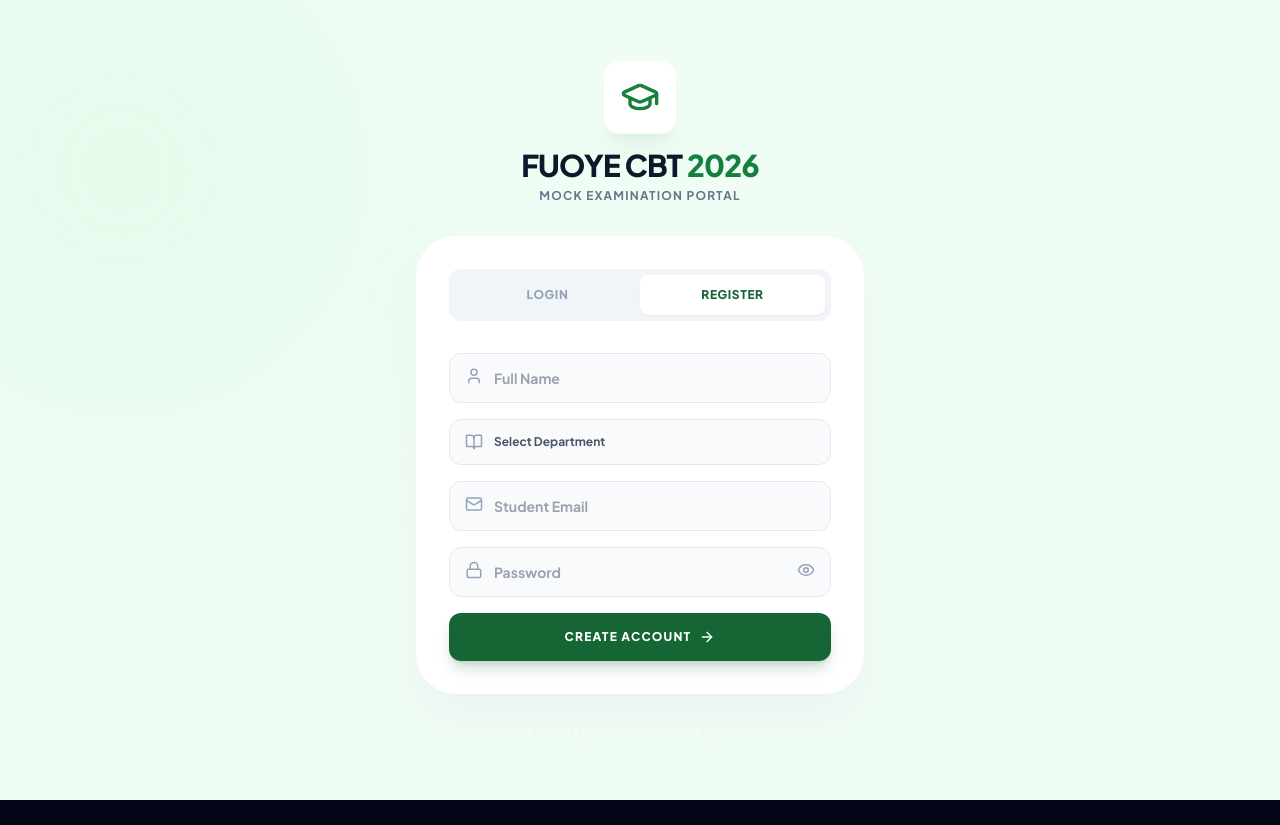
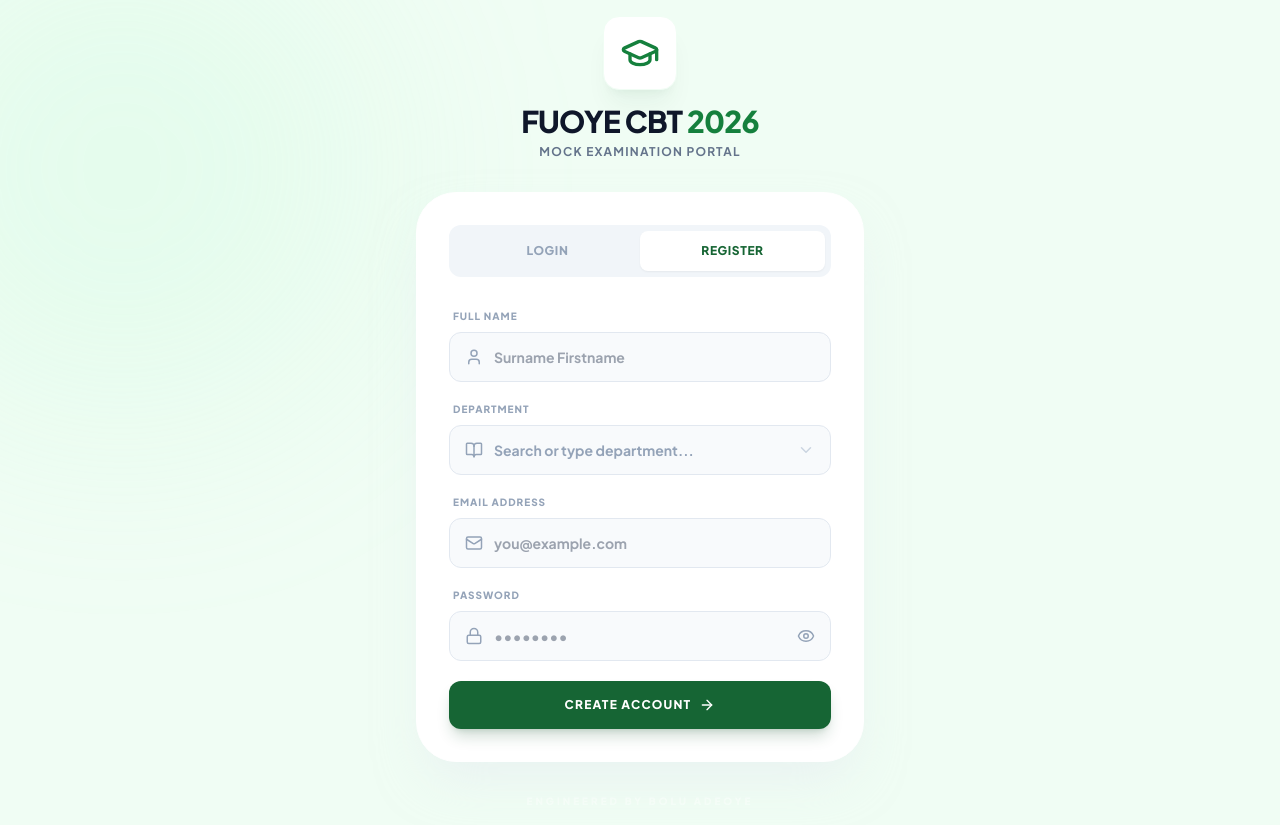
Before and after one commit to boluadeoye/world-class-blog-frontend, a Next.js app: page /cbt in a window 1280 px wide. Both pictures are taken after a click on the button "REGISTER". Before the commit the page ends 800 px from the top, so only its background shows below. Built offline with nearby package versions, Linux system fonts and the light colour scheme.

Commit message:
Feat: Hybrid Searchable/Typeable Department Selector with Premium UI

```diff
--- a/src/app/cbt/page.js
+++ b/src/app/cbt/page.js
@@ -1,71 +1,141 @@
 "use client";
-import { useState } from "react";
+import { useState, useEffect, useRef } from "react";
 import { useRouter } from "next/navigation";
-import { User, Mail, Lock, ArrowRight, GraduationCap, Eye, EyeOff, CheckCircle, Loader2, Building2, BookOpen, AlertTriangle, XCircle } from "lucide-react";
+import {
+  User, Mail, Lock, ArrowRight, GraduationCap, Eye, EyeOff,
+  CheckCircle, Loader2, Building2, BookOpen, AlertTriangle,
+  XCircle, Search, PlusCircle, ChevronDown
+} from "lucide-react";
 import { motion, AnimatePresence } from "framer-motion";
 
-const DEPARTMENTS = [
-  "Accounting", "Adult Education", "Agricultural & Bio-resources Engineering", "Agricultural Economics & Extension",
-  "Agriculture", "Anatomy", "Animal & Environmental Biology", "Animal Production & Health",
-  "Architecture", "Banking and Finance", "Biochemistry", "Building", "Business Administration",
-  "Chemistry", "Civil Engineering", "Computer Engineering", "Computer Science",
-  "Criminology and Security Studies", "Crop Science and Horticulture", "Demography and Social Statistics",
-  "Economics", "Educational Management", "Educational Technology", "Electrical & Electronics Engineering",
-  "English and Literary Studies", "Estate Management", "Fisheries and Aquaculture",
-  "Food Science and Technology", "Geology", "Guidance and Counseling",
-  "History and International Studies", "Hospitality and Tourism Management", "Human Kinetics",
-  "Industrial Chemistry", "Library and Information Science", "Linguistics and Languages",
-  "Mass Communication", "Mathematics", "Mechanical Engineering", "Mechatronics Engineering",
-  "Medical Laboratory Science", "Metallurgical and Materials Engineering", "Microbiology",
-  "Nursing Science", "Peace and Conflict Studies", "Pharmacy", "Physics", "Physiology",
-  "Plant Science and Biotechnology", "Political Science", "Psychology", "Public Administration",
-  "Quantity Surveying", "Radiography", "Religious Studies", "Science Education",
-  "Sociology", "Soil Science and Land Resources Management", "Statistics", "Surveying and Geoinformatics",
-  "Theatre and Media Arts", "Urban and Regional Planning", "Water Resources Management and Agrometeorology"
-];
+const INITIAL_DEPARTMENTS = [
+  "Accounting", "Agriculture", "Anatomy", "Architecture", "Biochemistry",
+  "Business Administration", "Civil Engineering", "Computer Science",
+  "Criminology and Security Studies", "Economics", "English and Literary Studies",
+  "History and International Studies", "Law", "Mass Communication",
+  "Mechanical Engineering", "Microbiology", "Nursing Science", "Pharmacy",
+  "Political Science", "Psychology", "Sociology", "Theatre and Media Arts"
+].sort();
 
-/* === WELCOME MODAL === */
-function WelcomeModal({ name }) {
+/* === CUSTOM SEARCHABLE SELECTOR === */
+function DepartmentSelector({ value, onChange }) {
+  const [isOpen, setIsOpen] = useState(false);
+  const [searchTerm, setSearchTerm] = useState(value || "");
+  const wrapperRef = useRef(null);
+
+  const filtered = INITIAL_DEPARTMENTS.filter(d =>
+    d.toLowerCase().includes(searchTerm.toLowerCase())
+  );
+
+  const showCustomOption = searchTerm.length > 0 && !INITIAL_DEPARTMENTS.includes(searchTerm);
+
+  useEffect(() => {
+    function handleClickOutside(event) {
+      if (wrapperRef.current && !wrapperRef.current.contains(event.target)) {
+        setIsOpen(false);
+      }
+    }
+    document.addEventListener("mousedown", handleClickOutside);
+    return () => document.removeEventListener("mousedown", handleClickOutside);
+  }, []);
+
+  return (
+    <div className="relative group" ref={wrapperRef}>
+      <label className="block text-[10px] font-black text-slate-400 uppercase tracking-widest mb-2 ml-1">Department</label>
+      <div className="relative flex items-center">
+        <BookOpen className={`absolute left-4 transition-colors ${isOpen ? 'text-green-600' : 'text-slate-400'}`} size={18} />
+        <input
+          type="text"
+          placeholder="Search or type department..."
+          className="w-full pl-11 pr-10 py-3.5 bg-slate-50 border border-slate-200 rounded-xl focus:bg-white focus:border-green-500 focus:ring-4 focus:ring-green-500/10 outline-none transition-all font-bold text-slate-800 placeholder-slate-400 text-sm"
+          value={searchTerm}
+          onFocus={() => setIsOpen(true)}
+          onChange={(e) => {
+            setSearchTerm(e.target.value);
+            onChange(e.target.value);
+            setIsOpen(true);
+          }}
+        />
+        <ChevronDown className={`absolute right-4 text-slate-300 transition-transform duration-300 ${isOpen ? 'rotate-180' : ''}`} size={18} />
+      </div>
+
+      <AnimatePresence>
+        {isOpen && (
+          <motion.div
+            initial={{ opacity: 0, y: 10 }}
+            animate={{ opacity: 1, y: 0 }}
+            exit={{ opacity: 0, y: 10 }}
+            className="absolute z-[150] w-full mt-2 bg-white/90 backdrop-blur-xl border border-slate-200 rounded-2xl shadow-2xl max-h-60 overflow-y-auto custom-scrollbar p-2"
+          >
+            {filtered.map((dept) => (
+              <button
+                key={dept}
+                type="button"
+                className="w-full text-left px-4 py-3 rounded-xl text-sm font-bold text-slate-700 hover:bg-green-600 hover:text-white transition-all flex items-center justify-between group/item"
+                onClick={() => {
+                  setSearchTerm(dept);
+                  onChange(dept);
+                  setIsOpen(false);
+                }}
+              >
+                {dept}
+                <CheckCircle size={14} className="opacity-0 group-hover/item:opacity-100" />
+              </button>
+            ))}
+
+            {showCustomOption && (
+              <button
+                type="button"
+                className="w-full text-left px-4 py-3 rounded-xl text-sm font-black text-green-700 bg-green-50 border border-green-100 mt-1 flex items-center gap-2"
+                onClick={() => setIsOpen(false)}
+              >
+                <PlusCircle size={16} />
+                Use: "{searchTerm}"
+              </button>
+            )}
+
+            {filtered.length === 0 && !showCustomOption && (
+              <div className="p-4 text-center text-xs font-bold text-slate-400 uppercase italic">
+                Type to add manually
+              </div>
+            )}
+          </motion.div>
+        )}
+      </AnimatePresence>
+    </div>
+  );
+}
+
+/* === MODALS === */
+function WelcomeModal({ name, isLogin }) {
   return (
     <div className="fixed inset-0 z-[200] flex items-center justify-center bg-black/80 backdrop-blur-sm p-6">
-      <motion.div
-        initial={{ scale: 0.8, opacity: 0 }}
-        animate={{ scale: 1, opacity: 1 }}
-        className="bg-white rounded-3xl p-8 max-w-sm w-full text-center shadow-2xl relative overflow-hidden"
-      >
+      <motion.div initial={{ scale: 0.8, opacity: 0 }} animate={{ scale: 1, opacity: 1 }} className="bg-white rounded-3xl p-8 max-w-sm w-full text-center shadow-2xl relative overflow-hidden">
         <div className="absolute top-0 left-0 w-full h-2 bg-gradient-to-r from-green-400 to-emerald-600"></div>
-        <div className="mx-auto w-20 h-20 bg-green-100 rounded-full flex items-center justify-center mb-6 animate-bounce">
-          <CheckCircle size={40} className="text-green-600" />
-        </div>
-        <h2 className="text-2xl font-black text-gray-900 mb-2">Welcome Back!</h2>
-        <p className="text-gray-500 font-medium mb-6">Resuming session for <br/><span className="text-green-700 font-bold text-lg">{name}</span></p>
-        <div className="flex justify-center gap-2 text-xs font-bold text-gray-400 uppercase tracking-widest">
-          <Loader2 size={14} className="animate-spin" /> Redirecting to HQ
+        <div className="mx-auto w-20 h-20 bg-green-100 rounded-full flex items-center justify-center mb-6 animate-bounce"><CheckCircle size={40} className="text-green-600" /></div>
+        <h2 className="text-2xl font-black text-gray-900 mb-2">{isLogin ? "Welcome Back!" : "Welcome to the Portal!"}</h2>
+        <p className="text-gray-500 font-medium mb-6">{isLogin ? "Resuming session for" : "Account successfully created for"} <br/><span className="text-green-700 font-bold text-lg">{name}</span></p>
+        <div className="flex justify-center gap-2 text-xs font-bold text-gray-400 uppercase tracking-widest"><Loader2 size={14} className="animate-spin" /> Initializing HQ</div>
+      </motion.div>
+    </div>
+  );
+}
+
+function StatusModal({ type, message, onClose }) {
+  return (
+    <div className="fixed inset-0 z-[200] flex items-center justify-center bg-black/80 backdrop-blur-sm p-6">
+      <motion.div initial={{ scale: 0.9, opacity: 0 }} animate={{ scale: 1, opacity: 1 }} className="bg-white rounded-2xl shadow-2xl max-w-xs w-full overflow-hidden">
+        <div className={`p-6 flex flex-col items-center text-center ${type === 'error' ? 'bg-red-50' : 'bg-green-50'}`}>
+          <div className={`w-16 h-16 rounded-full flex items-center justify-center mb-4 ${type === 'error' ? 'bg-red-100 text-red-600' : 'bg-green-100 text-green-600'}`}>{type === 'error' ? <XCircle size={32} /> : <CheckCircle size={32} />}</div>
+          <h3 className={`font-black text-lg uppercase mb-2 ${type === 'error' ? 'text-red-900' : 'text-green-900'}`}>{type === 'error' ? 'Access Denied' : 'Success'}</h3>
+          <p className="text-gray-600 text-xs font-medium leading-relaxed mb-6">{message}</p>
+          <button onClick={onClose} className={`w-full py-3 rounded-xl font-black text-xs uppercase tracking-widest shadow-lg text-white ${type === 'error' ? 'bg-red-600 hover:bg-red-700' : 'bg-green-700 hover:bg-green-800'}`}>Try Again</button>
         </div>
       </motion.div>
     </div>
   );
 }
 
-/* === STATUS MODAL === */
-function StatusModal({ type, message, onClose }) {
-  return (
-    <div className="fixed inset-0 z-[200] flex items-center justify-center bg-black/80 backdrop-blur-sm p-6">
-      <motion.div initial={{ scale: 0.9, opacity: 0 }} animate={{ scale: 1, opacity: 1 }} className="bg-white rounded-2xl shadow-2xl max-w-xs w-full overflow-hidden">
-        <div className={`p-6 flex flex-col items-center text-center ${type === 'error' ? 'bg-red-50' : 'bg-green-50'}`}>
-          <div className={`w-16 h-16 rounded-full flex items-center justify-center mb-4 ${type === 'error' ? 'bg-red-100 text-red-600' : 'bg-green-100 text-green-600'}`}>
-            {type === 'error' ? <XCircle size={32} /> : <CheckCircle size={32} />}
-          </div>
-          <h3 className={`font-black text-lg uppercase mb-2 ${type === 'error' ? 'text-red-900' : 'text-green-900'}`}>{type === 'error' ? 'Access Denied' : 'Success'}</h3>
-          <p className="text-gray-600 text-xs font-medium leading-relaxed mb-6">{message}</p>
-          <button onClick={onClose} className={`w-full py-3 rounded-xl font-black text-xs uppercase tracking-widest shadow-lg text-white ${type === 'error' ? 'bg-red-600 hover:bg-red-700' : 'bg-green-700 hover:bg-green-800'}`}>{type === 'error' ? 'Try Again' : 'Proceed'}</button>
-        </div>
-      </motion.div>
-    </div>
-  );
-}
-
-/* === CONSENT MODAL === */
 function ConsentModal({ onAccept, onCancel }) {
   return (
     <div className="fixed inset-0 z-[100] flex items-center justify-center bg-black/80 backdrop-blur-sm p-6">
@@ -99,9 +169,9 @@ export default function StudentLogin() {
   const [showPassword, setShowPassword] = useState(false);
   const [showConsent, setShowConsent] = useState(false);
   const [statusModal, setStatusModal] = useState({ show: false, type: 'error', message: '' });
-  const [showWelcome, setShowWelcome] = useState(false); // New State for Welcome
+  const [showWelcome, setShowWelcome] = useState(false);
 
-  const handleRegisterClick = (e) => {
+  const handleAuthClick = (e) => {
     e.preventDefault();
     if (!isLogin) { setShowConsent(true); } else { submitForm(); }
   };
@@ -115,14 +185,10 @@ export default function StudentLogin() {
         body: JSON.stringify(form),
       });
       const data = await res.json();
-
       if (res.ok) {
         sessionStorage.setItem("cbt_student", JSON.stringify(data.student));
-        // SHOW WELCOME MODAL BEFORE REDIRECT
         setShowWelcome(true);
-        setTimeout(() => {
-          router.push("/cbt/dashboard");
-        }, 2000);
+        setTimeout(() => router.push("/cbt/dashboard"), 2000);
       } else {
         setStatusModal({ show: true, type: 'error', message: data.error || "Authentication failed." });
         setLoading(false);
@@ -138,7 +204,7 @@ export default function StudentLogin() {
       <div className="absolute top-[-10%] left-[-10%] w-[500px] h-[500px] bg-green-200/20 rounded-full blur-[100px] pointer-events-none"></div>
 
       <AnimatePresence>
-        {showWelcome && <WelcomeModal name={form.name || "Student"} />}
+        {showWelcome && <WelcomeModal name={form.name || "Student"} isLogin={isLogin} />}
         {showConsent && <ConsentModal onAccept={() => { setShowConsent(false); submitForm(); }} onCancel={() => setShowConsent(false)} />}
         {statusModal.show && <StatusModal type={statusModal.type} message={statusModal.message} onClose={() => setStatusModal({ ...statusModal, show: false })} />}
       </AnimatePresence>
@@ -156,18 +222,46 @@ export default function StudentLogin() {
             <button onClick={() => setIsLogin(false)} className={`flex-1 py-3 text-xs font-black uppercase tracking-wider rounded-lg transition-all ${!isLogin ? 'bg-white text-green-800 shadow-sm' : 'text-slate-400 hover:text-slate-600'}`}>Register</button>
           </div>
 
-          <form onSubmit={handleRegisterClick} className="space-y-4">
-            <AnimatePresence>
+          <form onSubmit={handleAuthClick} className="space-y-5">
+            <AnimatePresence mode="wait">
               {!isLogin && (
-                <motion.div initial={{ height: 0, opacity: 0 }} animate={{ height: "auto", opacity: 1 }} exit={{ height: 0, opacity: 0 }} className="overflow-hidden space-y-4">
-                  <div className="relative"><User className="absolute left-4 top-3.5 text-slate-400" size={18} /><input required placeholder="Full Name" className="w-full pl-11 pr-4 py-3.5 bg-slate-50 border border-slate-200 rounded-xl text-sm font-bold text-slate-800 focus:ring-2 focus:ring-green-500 outline-none" onChange={(e) => setForm({...form, name: e.target.value})} /></div>
-                  <div className="relative"><BookOpen className="absolute left-4 top-3.5 text-slate-400" size={18} /><select required className="w-full pl-11 pr-4 py-3.5 bg-slate-50 border border-slate-200 rounded-xl text-xs font-bold text-slate-600 focus:ring-2 focus:ring-green-500 outline-none appearance-none" onChange={(e) => setForm({...form, department: e.target.value})}><option value="">Select Department</option>{DEPARTMENTS.map(d => <option key={d} value={d}>{d}</option>)}</select></div>
+                <motion.div initial={{ height: 0, opacity: 0 }} animate={{ height: "auto", opacity: 1 }} exit={{ height: 0, opacity: 0 }} className="overflow-visible space-y-5">
+                  <div className="relative group">
+                    <label className="block text-[10px] font-black text-slate-400 uppercase tracking-widest mb-2 ml-1">Full Name</label>
+                    <div className="relative flex items-center">
+                      <User className="absolute left-4 text-slate-400 group-focus-within:text-green-600 transition-colors" size={18} />
+                      <input required placeholder="Surname Firstname" className="w-full pl-11 pr-4 py-3.5 bg-slate-50 border border-slate-200 rounded-xl text-sm font-bold text-slate-800 focus:bg-white focus:border-green-500 outline-none transition-all" onChange={(e) => setForm({...form, name: e.target.value})} />
+                    </div>
+                  </div>
+
+                  <DepartmentSelector value={form.department} onChange={(val) => setForm({...form, department: val})} />
                 </motion.div>
               )}
             </AnimatePresence>
-            <div className="relative"><Mail className="absolute left-4 top-3.5 text-slate-400" size={18} /><input required type="email" placeholder="Student Email" className="w-full pl-11 pr-4 py-3.5 bg-slate-50 border border-slate-200 rounded-xl text-sm font-bold text-slate-800 focus:ring-2 focus:ring-green-500 outline-none" onChange={(e) => setForm({...form, email: e.target.value})} /></div>
-            <div className="relative"><Lock className="absolute left-4 top-3.5 text-slate-400" size={18} /><input required type={showPassword ? "text" : "password"} placeholder="Password" className="w-full pl-11 pr-12 py-3.5 bg-slate-50 border border-slate-200 rounded-xl text-sm font-bold text-slate-800 focus:ring-2 focus:ring-green-500 outline-none" onChange={(e) => setForm({...form, password: e.target.value})} /><button type="button" onClick={() => setShowPassword(!showPassword)} className="absolute right-4 top-3.5 text-slate-400 hover:text-slate-600">{showPassword ? <EyeOff size={18} /> : <Eye size={18} />}</button></div>
-            <button disabled={loading} className="w-full bg-green-800 hover:bg-green-900 text-white font-black py-4 rounded-xl shadow-lg shadow-green-900/20 transition-all flex items-center justify-center gap-2 mt-6 uppercase tracking-widest text-xs">{loading ? <Loader2 className="animate-spin" size={18} /> : (isLogin ? "Access Portal" : "Create Account")}{!loading && <ArrowRight size={16} />}</button>
+
+            <div className="relative group">
+              <label className="block text-[10px] font-black text-slate-400 uppercase tracking-widest mb-2 ml-1">Email Address</label>
+              <div className="relative flex items-center">
+                <Mail className="absolute left-4 text-slate-400 group-focus-within:text-green-600 transition-colors" size={18} />
+                <input required type="email" placeholder="you@example.com" className="w-full pl-11 pr-4 py-3.5 bg-slate-50 border border-slate-200 rounded-xl text-sm font-bold text-slate-800 focus:bg-white focus:border-green-500 outline-none transition-all" onChange={(e) => setForm({...form, email: e.target.value})} />
+              </div>
+            </div>
+
+            <div className="relative group">
+              <label className="block text-[10px] font-black text-slate-400 uppercase tracking-widest mb-2 ml-1">Password</label>
+              <div className="relative flex items-center">
+                <Lock className="absolute left-4 text-slate-400 group-focus-within:text-green-600 transition-colors" size={18} />
+                <input required type={showPassword ? "text" : "password"} placeholder="••••••••" className="w-full pl-11 pr-12 py-3.5 bg-slate-50 border border-slate-200 rounded-xl text-sm font-bold text-slate-800 focus:bg-white focus:border-green-500 outline-none transition-all" onChange={(e) => setForm({...form, password: e.target.value})} />
+                <button type="button" onClick={() => setShowPassword(!showPassword)} className="absolute right-4 text-slate-400 hover:text-slate-600 transition-colors">
+                  {showPassword ? <EyeOff size={18} /> : <Eye size={18} />}
+                </button>
+              </div>
+            </div>
+
+            <button disabled={loading} className="w-full bg-green-800 hover:bg-green-900 text-white font-black py-4 rounded-xl shadow-lg shadow-green-900/20 transition-all flex items-center justify-center gap-2 mt-6 uppercase tracking-widest text-xs">
+              {loading ? <Loader2 className="animate-spin" size={18} /> : (isLogin ? "Access Portal" : "Create Account")}
+              {!loading && <ArrowRight size={16} />}
+            </button>
           </form>
         </div>
         <div className="mt-8 text-center opacity-40"><p className="text-[10px] font-black uppercase tracking-[0.3em]">Engineered by Bolu Adeoye</p></div>
```
